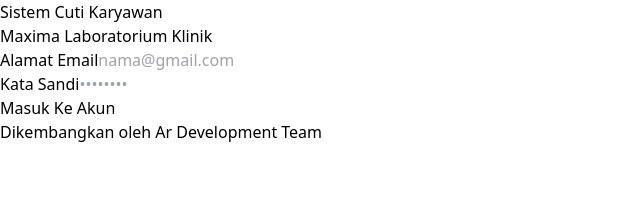
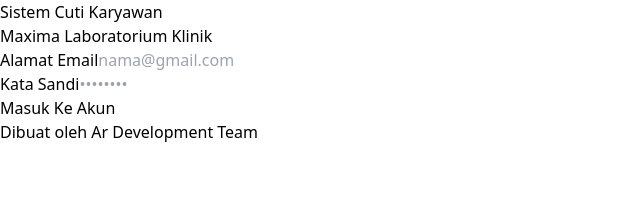
Before and after one commit to ardiansa13ridwan-dotcom/Maxima-Cuti-V2, a React (Vite) app: page / in a window 1280 px wide. Shown: the top 210 px of the page, without its empty margins (0-640 px from the left). Built offline with nearby package versions, Linux system fonts and the light colour scheme; no server answers.

Commit message:
Update HalamanLogin.jsx

```diff
--- a/src/pages/HalamanLogin.jsx
+++ b/src/pages/HalamanLogin.jsx
@@ -86,7 +86,7 @@
 
         <div className="bg-gray-50 px-6 py-4 border-t border-gray-100 text-center">
           <p className="text-xxs text-gray-400 font-medium tracking-wide uppercase">
-            Dikembangkan oleh Ar Development Team
+            Dibuat oleh Ar Development Team
           </p>
         </div>
 
```
